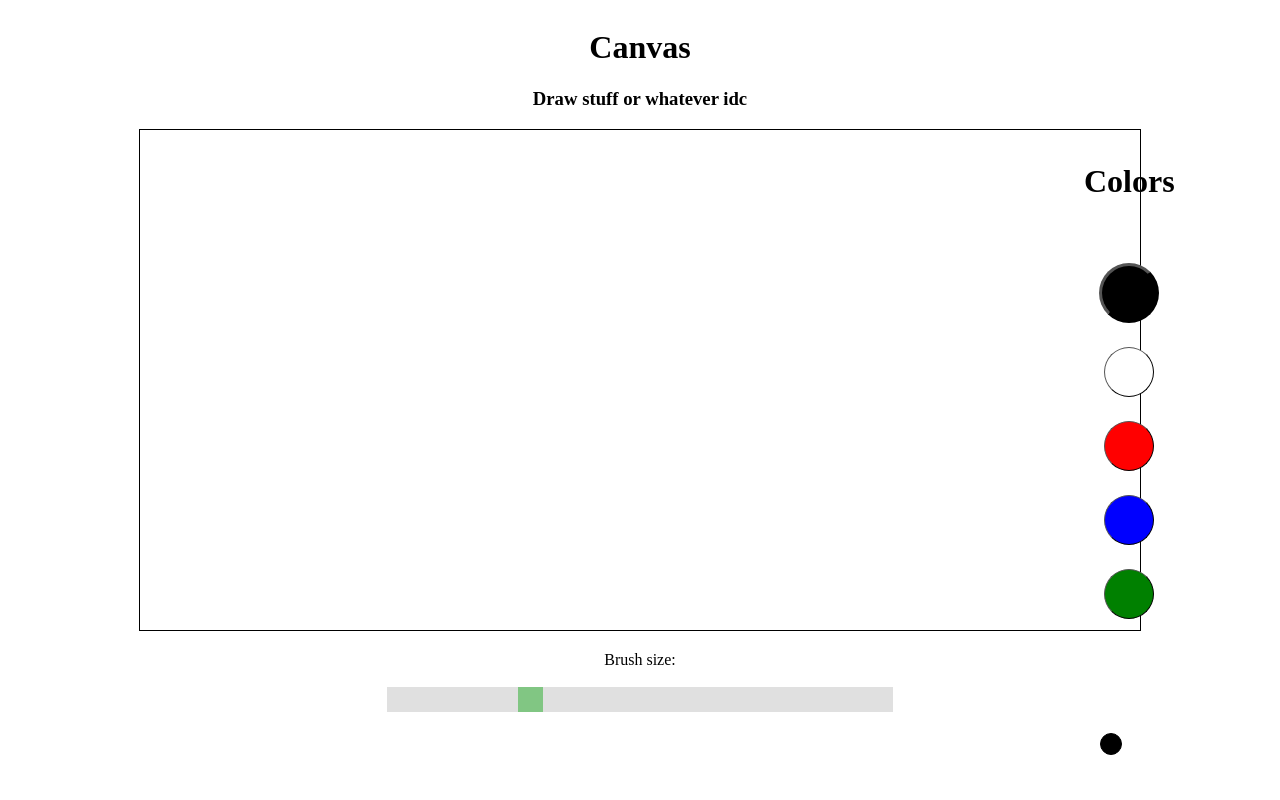
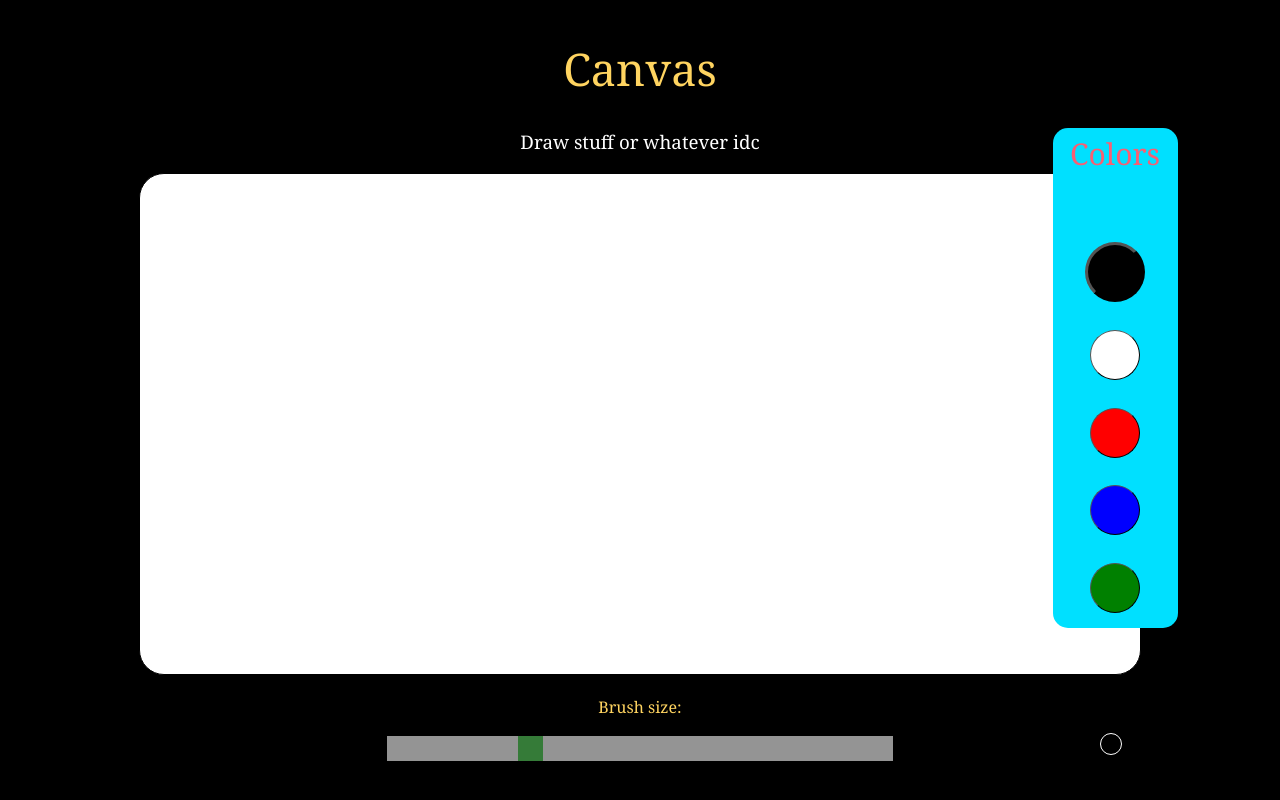
Before and after one commit to sahil27301/Canvas, a plain HTML site: page index.html in a window 1280 px wide. Drawn offline with nearby package versions, Linux system fonts and the light colour scheme.

Commit message:
Added styles

```diff
--- a/styles.css
+++ b/styles.css
@@ -1,14 +1,20 @@
+
 * {
 overflow: hidden;
+color: white;
+font-weight: lighter;
+font-family: Georgia, serif;
 }
 
 .canvas {
 border:1px solid #000000;
+border-radius: 25px;
+background-color: white;
 }
 
 .colors {
 position: absolute;
-  top: 20%;
+top: 16%;
 right: 8%;
 }
 
@@ -37,6 +43,10 @@
 outline: none;
 }
 
+h1 {
+  font-size: 45px;
+  color: #ffd460;
+}
 
 .sizeDemo {
  border-style: solid;
@@ -74,6 +84,11 @@
 
 body {
 text-align: center;
+background-color: black;
+}
+
+p {
+  color: #ffd460;
 }
 
 .slidecontainer {
@@ -89,7 +104,6 @@ body {
 opacity: 0.7;
 -webkit-transition: .2s;
 transition: opacity .2s;
-
 }
 
 .slider:hover {
@@ -111,3 +125,16 @@ body {
 background: #4CAF50;
 cursor: pointer;
 }
+
+table {
+font-size: 15px;
+height: 500px;
+width: 125px;
+border-radius: 15px;
+background-color: #00e0ff;
+border-spacing: 2px;
+}
+
+th {
+  color: #f85f73;
+}
```
Lines whose indentation alone changed are shown as unchanged.
